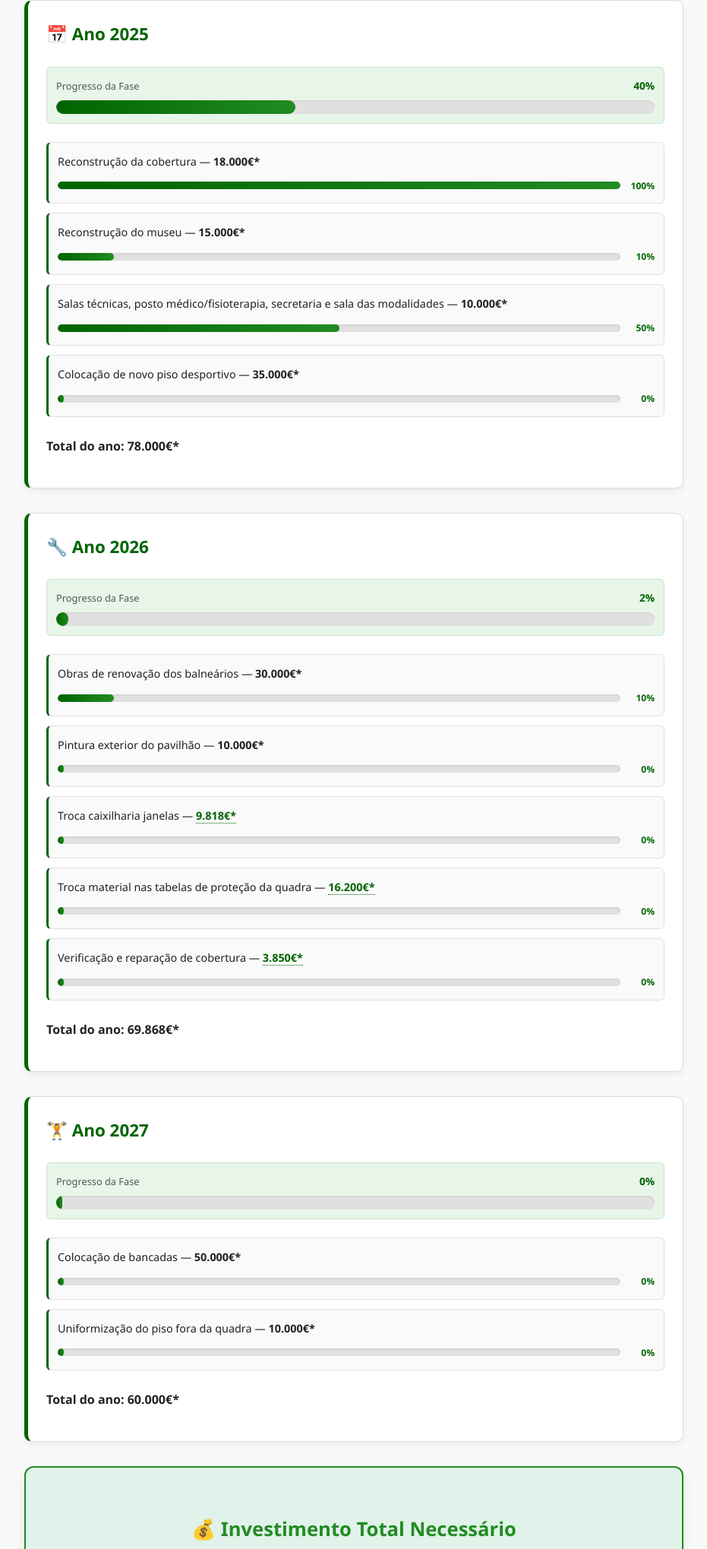
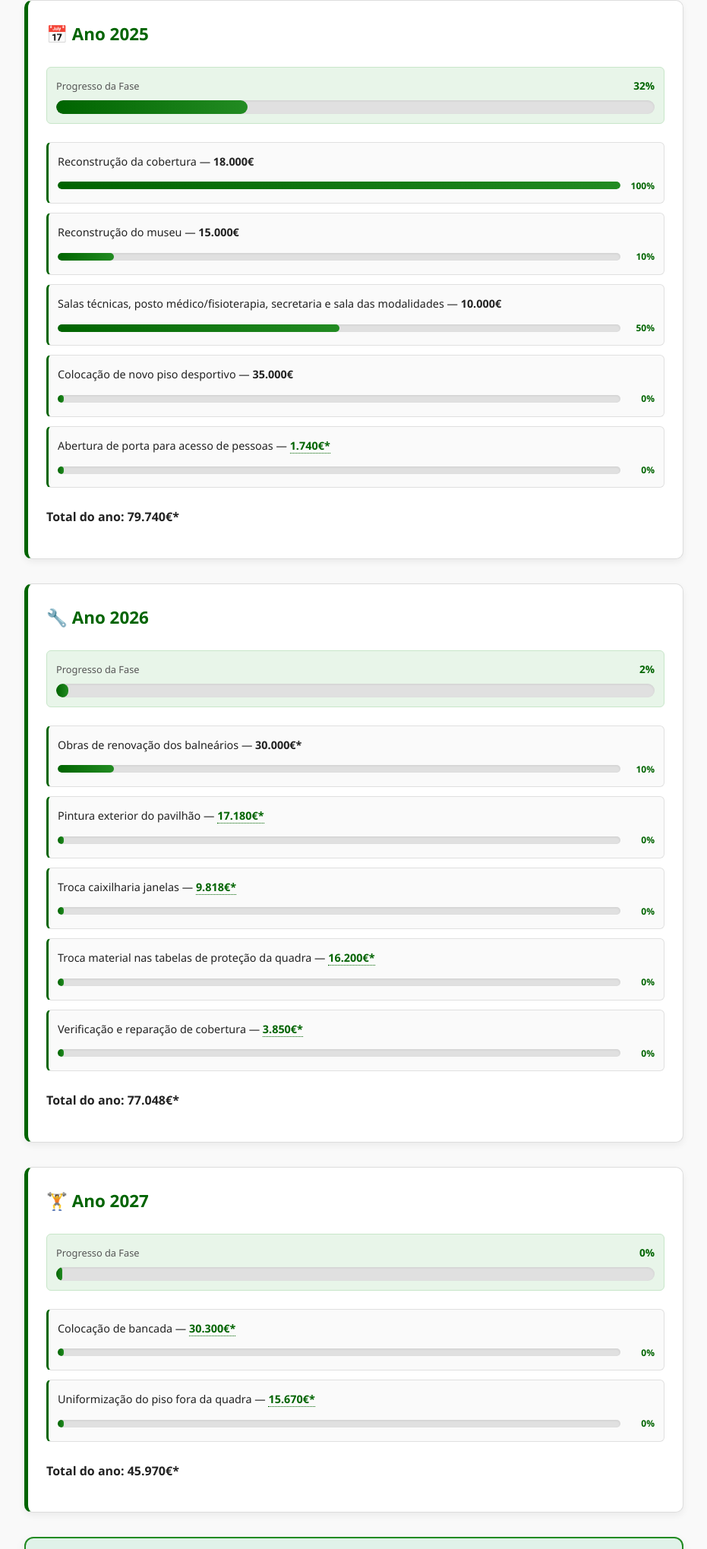
Before and after one commit to joaoplaranjeira/reconstrucao-pavilhao, a plain HTML site: page index.html in a window 1280 px wide. Shown: the part 696-2735 px from the top of the page at 76% size, without its empty margins (174-1105 px from the left). Drawn offline with Linux system fonts and the light colour scheme.

Commit message:
add new tasks

```diff
--- a/index.html
+++ b/index.html
@@ -51,7 +51,7 @@
         <div class="tasks-list">
           <div class="task-item">
             <div class="task-header">
-              <span>Reconstrução da cobertura — <strong>18.000€*</strong></span>
+              <span>Reconstrução da cobertura — <strong>18.000€</strong></span>
             </div>
             <div class="task-progress">
               <div class="progress-bar small">
@@ -62,7 +62,7 @@
           </div>
           <div class="task-item">
             <div class="task-header">
-              <span>Reconstrução do museu — <strong>15.000€*</strong></span>
+              <span>Reconstrução do museu — <strong>15.000€</strong></span>
             </div>
             <div class="task-progress">
               <div class="progress-bar small">
@@ -73,7 +73,7 @@
           </div>
           <div class="task-item">
             <div class="task-header">
-              <span>Salas técnicas, posto médico/fisioterapia, secretaria e sala das modalidades — <strong>10.000€*</strong></span>
+              <span>Salas técnicas, posto médico/fisioterapia, secretaria e sala das modalidades — <strong>10.000€</strong></span>
             </div>
             <div class="task-progress">
               <div class="progress-bar small">
@@ -84,7 +84,18 @@
           </div>
           <div class="task-item">
             <div class="task-header">
-              <span>Colocação de novo piso desportivo — <strong>35.000€*</strong></span>
+              <span>Colocação de novo piso desportivo — <strong>35.000€</strong></span>
+            </div>
+            <div class="task-progress">
+              <div class="progress-bar small">
+                <div class="progress-fill" data-progress="0"></div>
+              </div>
+              <span class="task-percentage">0%</span>
+            </div>
+          </div>
+          <div class="task-item">
+            <div class="task-header">
+              <span>Abertura de porta para acesso de pessoas — <strong><a href="https://www.unigo.pt/report/40ffc7ad-8744-467d-a181-2d7534768ac8" target="_blank" rel="noopener noreferrer" class="price-link">1.740€*</a></strong></span>
             </div>
             <div class="task-progress">
               <div class="progress-bar small">
@@ -94,7 +105,7 @@
             </div>
           </div>
         </div>
-        <p>Total do ano: <strong>78.000€*</strong></p>
+        <p>Total do ano: <strong>79.740€*</strong></p>
       </div>
       <div class="ano">
         <h3>🔧 Ano 2026</h3>
@@ -121,7 +132,7 @@
           </div>
           <div class="task-item">
             <div class="task-header">
-              <span>Pintura exterior do pavilhão — <strong>10.000€*</strong></span>
+              <span>Pintura exterior do pavilhão — <strong><a href="https://www.unigo.pt/report/9f9aed33-482d-4561-8ce6-f892b8f67199" target="_blank" rel="noopener noreferrer" class="price-link">17.180€*</a></strong></span>
             </div>
             <div class="task-progress">
               <div class="progress-bar small">
@@ -164,7 +175,7 @@
             </div>
           </div>
         </div>
-        <p>Total do ano: <strong>69.868€*</strong></p>
+        <p>Total do ano: <strong>77.048€*</strong></p>
       </div>
       <div class="ano">
         <h3>🏋️ Ano 2027</h3>
@@ -180,7 +191,7 @@
         <div class="tasks-list">
           <div class="task-item">
             <div class="task-header">
-              <span>Colocação de bancadas — <strong>50.000€*</strong></span>
+              <span>Colocação de bancada — <strong><a href="https://www.unigo.pt/report/1063e54a-2e19-49eb-b80c-b4ae9dbc1cfe" target="_blank" rel="noopener noreferrer" class="price-link">30.300€*</a></strong></span>
             </div>
             <div class="task-progress">
               <div class="progress-bar small">
@@ -191,7 +202,7 @@
           </div>
           <div class="task-item">
             <div class="task-header">
-              <span>Uniformização do piso fora da quadra — <strong>10.000€*</strong></span>
+              <span>Uniformização do piso fora da quadra — <strong><a href="https://www.unigo.pt/report/9c8b30e0-1ca5-467a-80db-0f3378f7b392" target="_blank" rel="noopener noreferrer" class="price-link">15.670€*</a></strong></span>
             </div>
             <div class="task-progress">
               <div class="progress-bar small">
@@ -201,11 +212,11 @@
             </div>
           </div>
         </div>
-        <p>Total do ano: <strong>60.000€*</strong></p>
+        <p>Total do ano: <strong>45.970€*</strong></p>
       </div>
       <div class="total-card">
         <h3>💰 Investimento Total Necessário</h3>
-        <p>O custo global estimado para a requalificação do pavilhão é de <strong>207.868€*</strong>, a executar entre 2025 e 2027.</p>
+        <p>O custo global estimado para a requalificação do pavilhão é de <strong>203.058€*</strong>, a executar entre 2025 e 2027.</p>
         <p class="budget-note"><em>* Orçamentos gerados pela plataforma <a href="https://unigo.pt" target="_blank" rel="noopener noreferrer">Unigo.pt</a></em></p>
       </div>
     </section>
```
